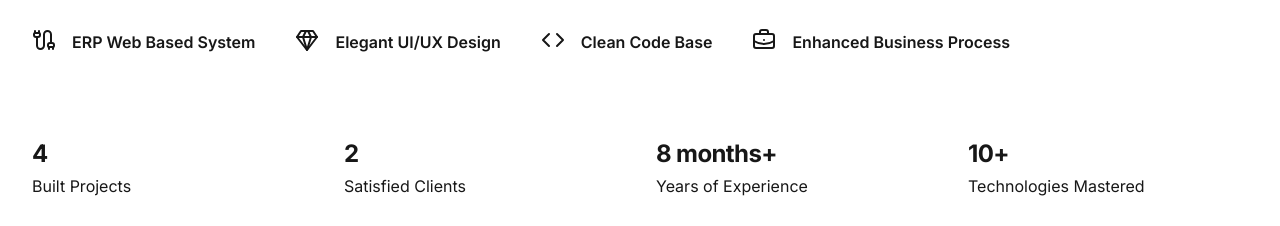
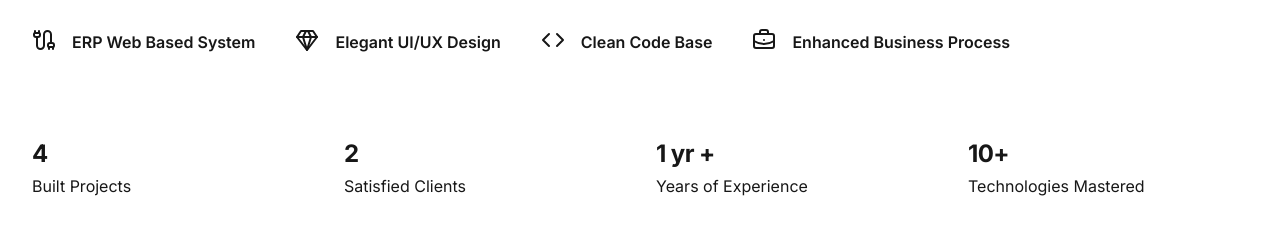
Before and after one commit to gcristianber/gcristianber, a React (Vite) app: page / in a window 1280 px wide. Shown: the part 1120-1346 px from the top of the page. Built offline with nearby package versions, Linux system fonts and the light colour scheme; some icons are missing.

Commit message:
Updated the years of experience

```diff
--- a/src/pages/Home.jsx
+++ b/src/pages/Home.jsx
@@ -30,7 +30,7 @@ const links = [
 const stats = [
   { name: "Built Projects", value: "4" },
   { name: "Satisfied Clients", value: "2" },
-  { name: "Years of Experience", value: "8 months+" },
+  { name: "Years of Experience", value: "1 yr +" },
   { name: "Technologies Mastered", value: "10+" },
 ];
 
```
